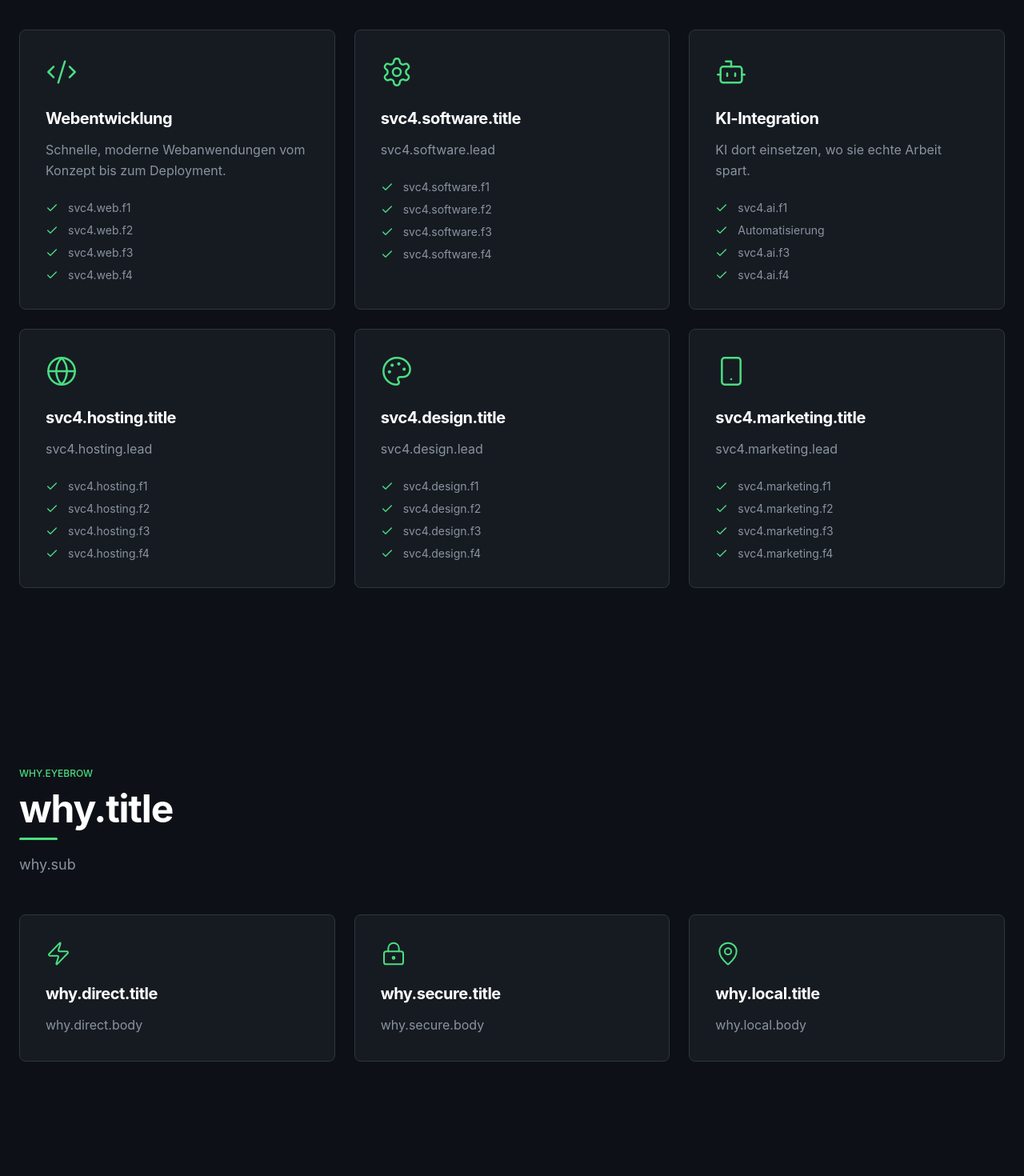
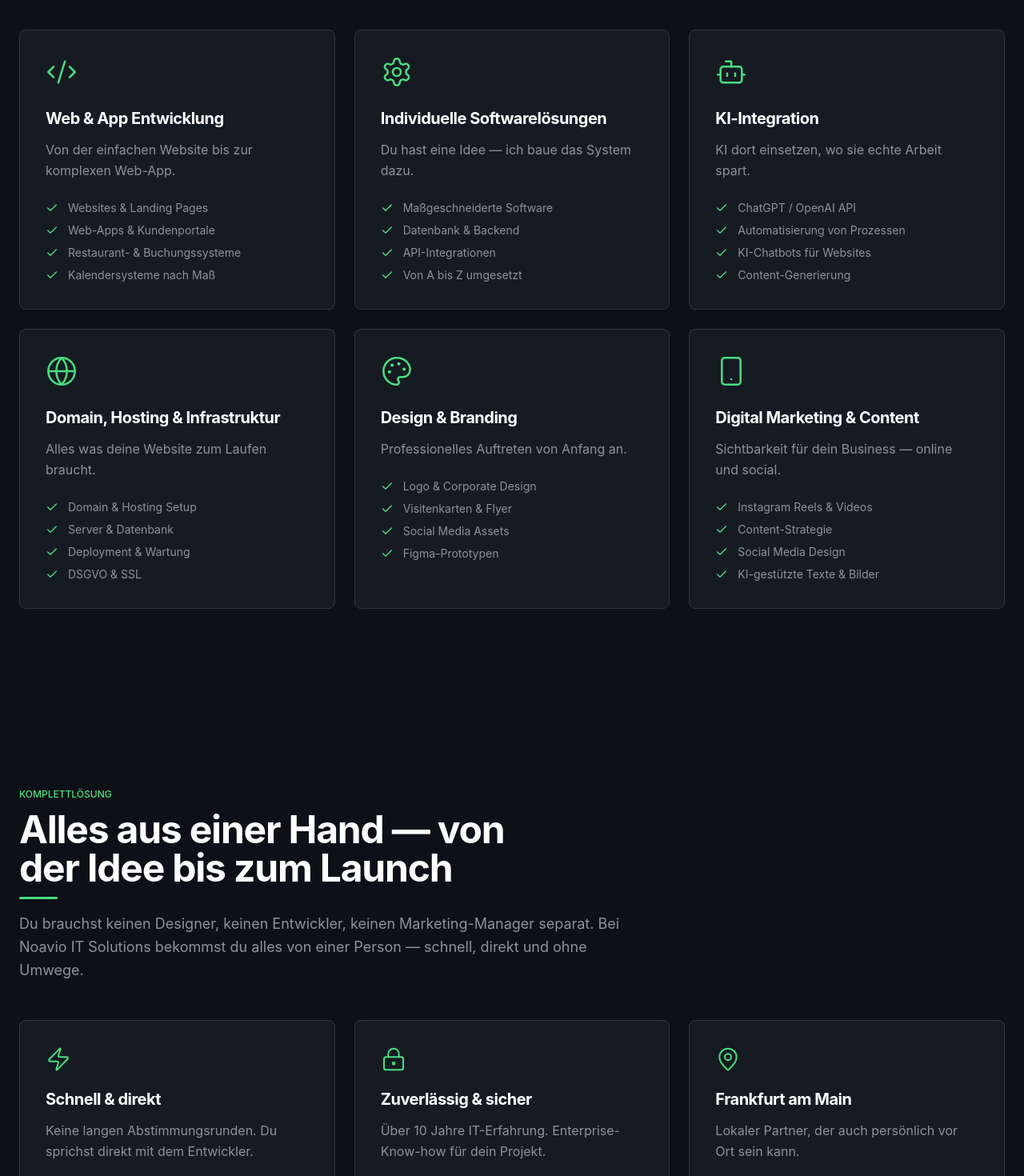
Before and after one commit to Noah-Samawi/cosmic-samawi-folio, a React (Vite) app: page / in a window 1280 px wide. Shown: the part 2020-3490 px from the top of the page at 80% size. Built offline with nearby package versions, Linux system fonts and the light colour scheme.

Commit message:
Changes
Co-authored-by: Noah-Samawi <152218995+Noah-Samawi@users.noreply.github.com>

```diff
--- a/src/contexts/LanguageContext.tsx
+++ b/src/contexts/LanguageContext.tsx
@@ -30,20 +30,54 @@ const translations: Record<Language, Record<string, string>> = {
     "nav.request": "Projekt anfragen",
     "hero.sub2": "Moderne Webanwendungen · KI-Integration · IT-Security · Frankfurt am Main",
     "hero.cta.request": "Projekt anfragen →",
-    "svc4.web.title": "Webentwicklung",
-    "svc4.web.lead": "Schnelle, moderne Webanwendungen vom Konzept bis zum Deployment.",
+    "svc4.web.title": "Web & App Entwicklung",
+    "svc4.web.lead": "Von der einfachen Website bis zur komplexen Web-App.",
+    "svc4.web.f1": "Websites & Landing Pages",
+    "svc4.web.f2": "Web-Apps & Kundenportale",
+    "svc4.web.f3": "Restaurant- & Buchungssysteme",
+    "svc4.web.f4": "Kalendersysteme nach Maß",
+    "svc4.software.title": "Individuelle Softwarelösungen",
+    "svc4.software.lead": "Du hast eine Idee — ich baue das System dazu.",
+    "svc4.software.f1": "Maßgeschneiderte Software",
+    "svc4.software.f2": "Datenbank & Backend",
+    "svc4.software.f3": "API-Integrationen",
+    "svc4.software.f4": "Von A bis Z umgesetzt",
     "svc4.ai.title": "KI-Integration",
     "svc4.ai.lead": "KI dort einsetzen, wo sie echte Arbeit spart.",
-    "svc4.sec.title": "IT-Security",
-    "svc4.sec.lead": "Sicherheit von Anfang an mitgedacht.",
-    "svc4.it.title": "IT-Support & Beratung",
-    "svc4.it.lead": "Zuverlässige IT im Alltag – vor Ort oder remote.",
-    "svc4.it.f1": "Setup", "svc4.it.f2": "Troubleshooting", "svc4.it.f3": "Consulting",
-    "svc4.ai.f2": "Automatisierung",
-    "svc4.sec.f1": "Pentesting-Grundlagen", "svc4.sec.f2": "Secure Code Review",
+    "svc4.ai.f1": "ChatGPT / OpenAI API",
+    "svc4.ai.f2": "Automatisierung von Prozessen",
+    "svc4.ai.f3": "KI-Chatbots für Websites",
+    "svc4.ai.f4": "Content-Generierung",
+    "svc4.hosting.title": "Domain, Hosting & Infrastruktur",
+    "svc4.hosting.lead": "Alles was deine Website zum Laufen braucht.",
+    "svc4.hosting.f1": "Domain & Hosting Setup",
+    "svc4.hosting.f2": "Server & Datenbank",
+    "svc4.hosting.f3": "Deployment & Wartung",
+    "svc4.hosting.f4": "DSGVO & SSL",
+    "svc4.design.title": "Design & Branding",
+    "svc4.design.lead": "Professionelles Auftreten von Anfang an.",
+    "svc4.design.f1": "Logo & Corporate Design",
+    "svc4.design.f2": "Visitenkarten & Flyer",
+    "svc4.design.f3": "Social Media Assets",
+    "svc4.design.f4": "Figma-Prototypen",
+    "svc4.marketing.title": "Digital Marketing & Content",
+    "svc4.marketing.lead": "Sichtbarkeit für dein Business — online und social.",
+    "svc4.marketing.f1": "Instagram Reels & Videos",
+    "svc4.marketing.f2": "Content-Strategie",
+    "svc4.marketing.f3": "Social Media Design",
+    "svc4.marketing.f4": "KI-gestützte Texte & Bilder",
+    "why.eyebrow": "KOMPLETTLÖSUNG",
+    "why.title": "Alles aus einer Hand — von der Idee bis zum Launch",
+    "why.sub": "Du brauchst keinen Designer, keinen Entwickler, keinen Marketing-Manager separat. Bei Noavio IT Solutions bekommst du alles von einer Person — schnell, direkt und ohne Umwege.",
+    "why.direct.title": "Schnell & direkt",
+    "why.direct.body": "Keine langen Abstimmungsrunden. Du sprichst direkt mit dem Entwickler.",
+    "why.secure.title": "Zuverlässig & sicher",
+    "why.secure.body": "Über 10 Jahre IT-Erfahrung. Enterprise-Know-how für dein Projekt.",
+    "why.local.title": "Frankfurt am Main",
+    "why.local.body": "Lokaler Partner, der auch persönlich vor Ort sein kann.",
     "tools.eyebrow": "TOOLBOX",
     "tools.title": "Werkzeuge, mit denen ich arbeite",
-    "tools.sub": "Von Entwicklung bis Security – mein täglicher Werkzeugkasten.",
+    "tools.sub": "Von Entwicklung bis Marketing — mein Werkzeugkasten.",
 
     // Hero
     "hero.name": "Noah Al-Samawi",
@@ -105,7 +139,7 @@ const translations: Record<Language, Record<string, string>> = {
     "svc.eyebrow": "WAS ICH MACHE",
     "svc.title": "What I Do",
     "svc.sub":
-      "Vier Schwerpunkte aus über 10 Jahren IT-Praxis — von der ersten Codezeile bis zum laufenden Betrieb.",
+      "Sechs Schwerpunkte aus über 10 Jahren IT-Praxis — von der ersten Codezeile bis zum laufenden Betrieb.",
     "svc.web.title": "Web Development & Software Engineering",
     "svc.web.lead":
       "Ich entwickle maßgeschneiderte Webanwendungen — skalierbar, performant und wartbar, mit dem passenden Stack für das Problem.",
@@ -225,20 +259,54 @@ const translations: Record<Language, Record<string, string>> = {
     "nav.request": "Request a project",
     "hero.sub2": "Modern web apps · AI integration · IT security · Frankfurt am Main",
     "hero.cta.request": "Request a project →",
-    "svc4.web.title": "Web Development",
-    "svc4.web.lead": "Fast, modern web applications from concept to deployment.",
+    "svc4.web.title": "Web & App Development",
+    "svc4.web.lead": "From a simple website to a complex web app.",
+    "svc4.web.f1": "Websites & landing pages",
+    "svc4.web.f2": "Web apps & client portals",
+    "svc4.web.f3": "Restaurant & booking systems",
+    "svc4.web.f4": "Custom calendar systems",
+    "svc4.software.title": "Custom Software Solutions",
+    "svc4.software.lead": "You have an idea — I build the system for it.",
+    "svc4.software.f1": "Tailor-made software",
+    "svc4.software.f2": "Database & backend",
+    "svc4.software.f3": "API integrations",
+    "svc4.software.f4": "Implemented from A to Z",
     "svc4.ai.title": "AI Integration",
     "svc4.ai.lead": "Using AI where it actually saves work.",
-    "svc4.sec.title": "IT Security",
-    "svc4.sec.lead": "Security built in from day one.",
-    "svc4.it.title": "IT Support & Consulting",
-    "svc4.it.lead": "Reliable everyday IT — on-site or remote.",
-    "svc4.it.f1": "Setup", "svc4.it.f2": "Troubleshooting", "svc4.it.f3": "Consulting",
-    "svc4.ai.f2": "Automation",
-    "svc4.sec.f1": "Pentesting fundamentals", "svc4.sec.f2": "Secure code review",
+    "svc4.ai.f1": "ChatGPT / OpenAI API",
+    "svc4.ai.f2": "Process automation",
+    "svc4.ai.f3": "AI chatbots for websites",
+    "svc4.ai.f4": "Content generation",
+    "svc4.hosting.title": "Domain, Hosting & Infrastructure",
+    "svc4.hosting.lead": "Everything your website needs to run.",
+    "svc4.hosting.f1": "Domain & hosting setup",
+    "svc4.hosting.f2": "Server & database",
+    "svc4.hosting.f3": "Deployment & maintenance",
+    "svc4.hosting.f4": "GDPR & SSL",
+    "svc4.design.title": "Design & Branding",
+    "svc4.design.lead": "A professional presence from the start.",
+    "svc4.design.f1": "Logo & corporate design",
+    "svc4.design.f2": "Business cards & flyers",
+    "svc4.design.f3": "Social media assets",
+    "svc4.design.f4": "Figma prototypes",
+    "svc4.marketing.title": "Digital Marketing & Content",
+    "svc4.marketing.lead": "Visibility for your business — online and on social media.",
+    "svc4.marketing.f1": "Instagram reels & videos",
+    "svc4.marketing.f2": "Content strategy",
+    "svc4.marketing.f3": "Social media design",
+    "svc4.marketing.f4": "AI-powered text & images",
+    "why.eyebrow": "COMPLETE SOLUTION",
+    "why.title": "Everything from one source — from idea to launch",
+    "why.sub": "You do not need a separate designer, developer or marketing manager. With Noavio IT Solutions, you get everything from one person — quickly, directly and without detours.",
+    "why.direct.title": "Fast & direct",
+    "why.direct.body": "No lengthy coordination rounds. You speak directly with the developer.",
+    "why.secure.title": "Reliable & secure",
+    "why.secure.body": "Over 10 years of IT experience. Enterprise expertise for your project.",
+    "why.local.title": "Frankfurt am Main",
+    "why.local.body": "A local partner who can also meet you in person.",
     "tools.eyebrow": "TOOLBOX",
     "tools.title": "Tools I work with",
-    "tools.sub": "From development to security — my everyday toolkit.",
+    "tools.sub": "From development to marketing — my toolkit.",
 
     // Hero
     "hero.name": "Noah Al-Samawi",
@@ -300,7 +368,7 @@ const translations: Record<Language, Record<string, string>> = {
     "svc.eyebrow": "WHAT I DO",
     "svc.title": "What I Do",
     "svc.sub":
-      "Four focus areas from 10+ years of hands-on IT — from the first line of code to day-to-day operations.",
+      "Six focus areas from 10+ years of hands-on IT — from the first line of code to day-to-day operations.",
     "svc.web.title": "Web Development & Software Engineering",
     "svc.web.lead":
       "I build bespoke web applications — scalable, fast and maintainable, with the right stack for the problem.",
```
